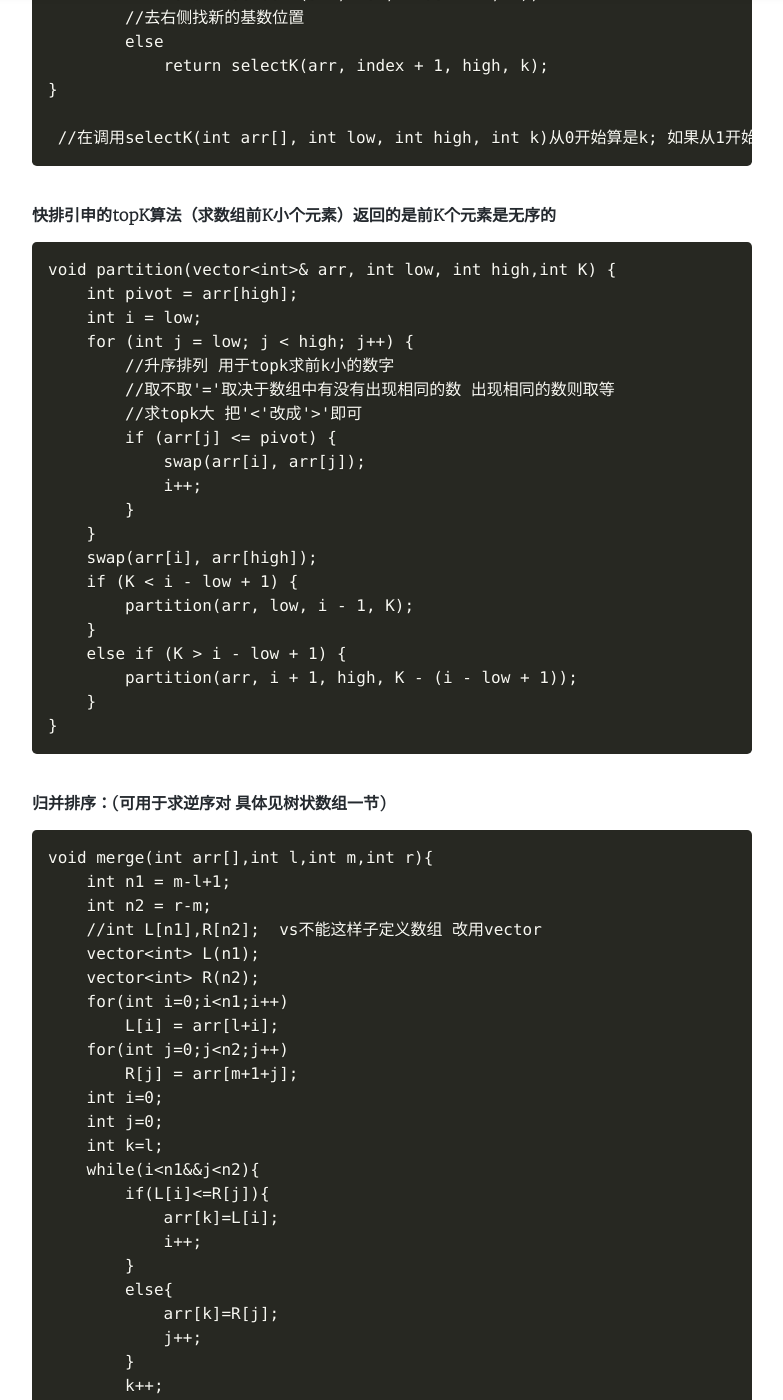
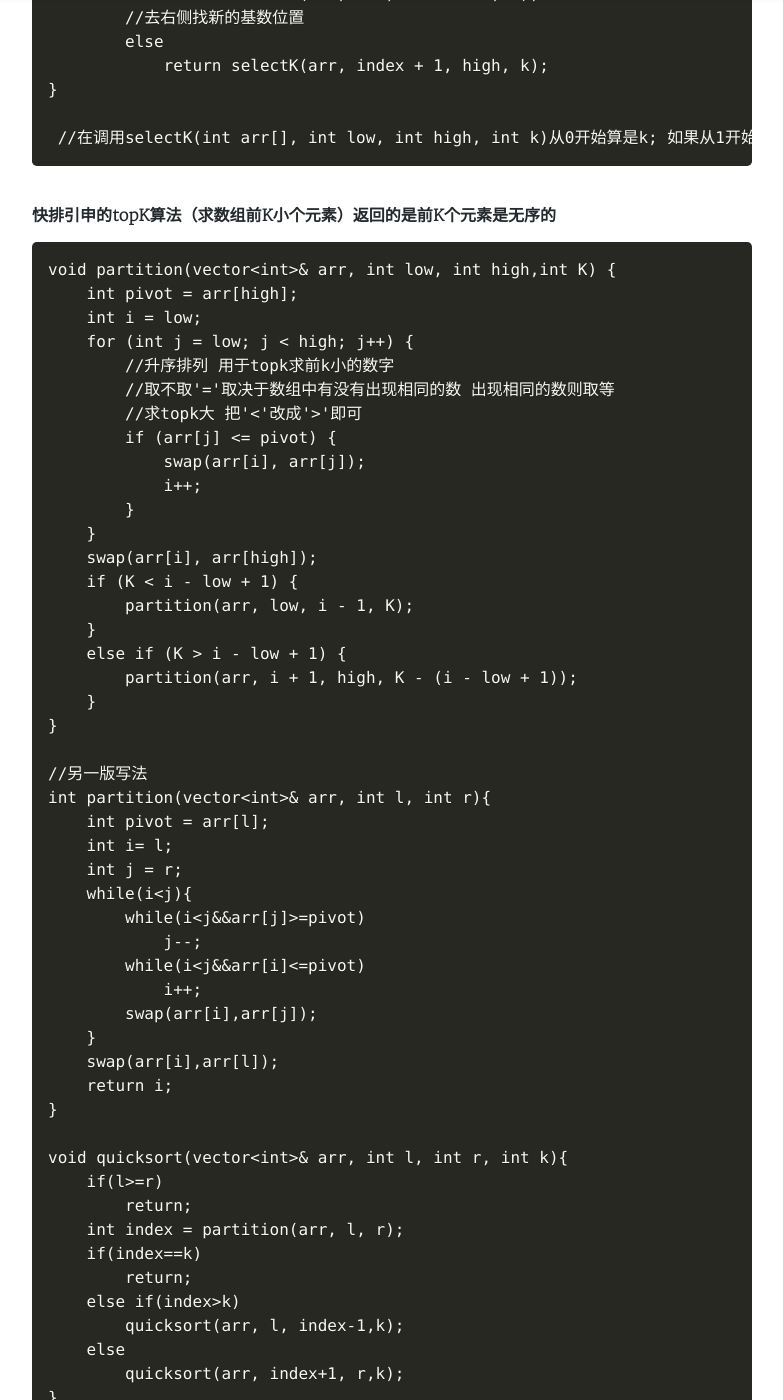
Before and after one commit to geekgitcode/geekgitcode.github.io, a Jekyll site: the page built from _posts/2020-10-23-sort.md, in a window 1280 px wide and 1400 px high, scrolled down 1766 px. Shown: the whole window, without its empty margins (248-1031 px from the left). Built offline with Jekyll 4.4.1, drawn with Linux system fonts in a browser that asks for light colours; nearby versions of some CDN libraries; formulas are drawn with MathJax 3; a style sheet for code colours, icons or effects is not loaded.

Commit message:
Update 2020-10-23-sort.md

````diff
--- a/_posts/2020-10-23-sort.md
+++ b/_posts/2020-10-23-sort.md
@@ -94,6 +94,34 @@
 	else if (K > i - low + 1) {
 		partition(arr, i + 1, high, K - (i - low + 1));
 	}
+}
+
+//另一版写法
+int partition(vector<int>& arr, int l, int r){
+    int pivot = arr[l];
+    int i= l;
+    int j = r;
+    while(i<j){
+        while(i<j&&arr[j]>=pivot)
+            j--;
+        while(i<j&&arr[i]<=pivot)
+            i++;
+        swap(arr[i],arr[j]);
+    }
+    swap(arr[i],arr[l]);
+    return i;
+}
+
+void quicksort(vector<int>& arr, int l, int r, int k){
+    if(l>=r)
+        return;
+    int index = partition(arr, l, r);
+    if(index==k)
+        return;
+    else if(index>k)
+        quicksort(arr, l, index-1,k);
+    else
+        quicksort(arr, index+1, r,k);
 }
 ```
 
````
